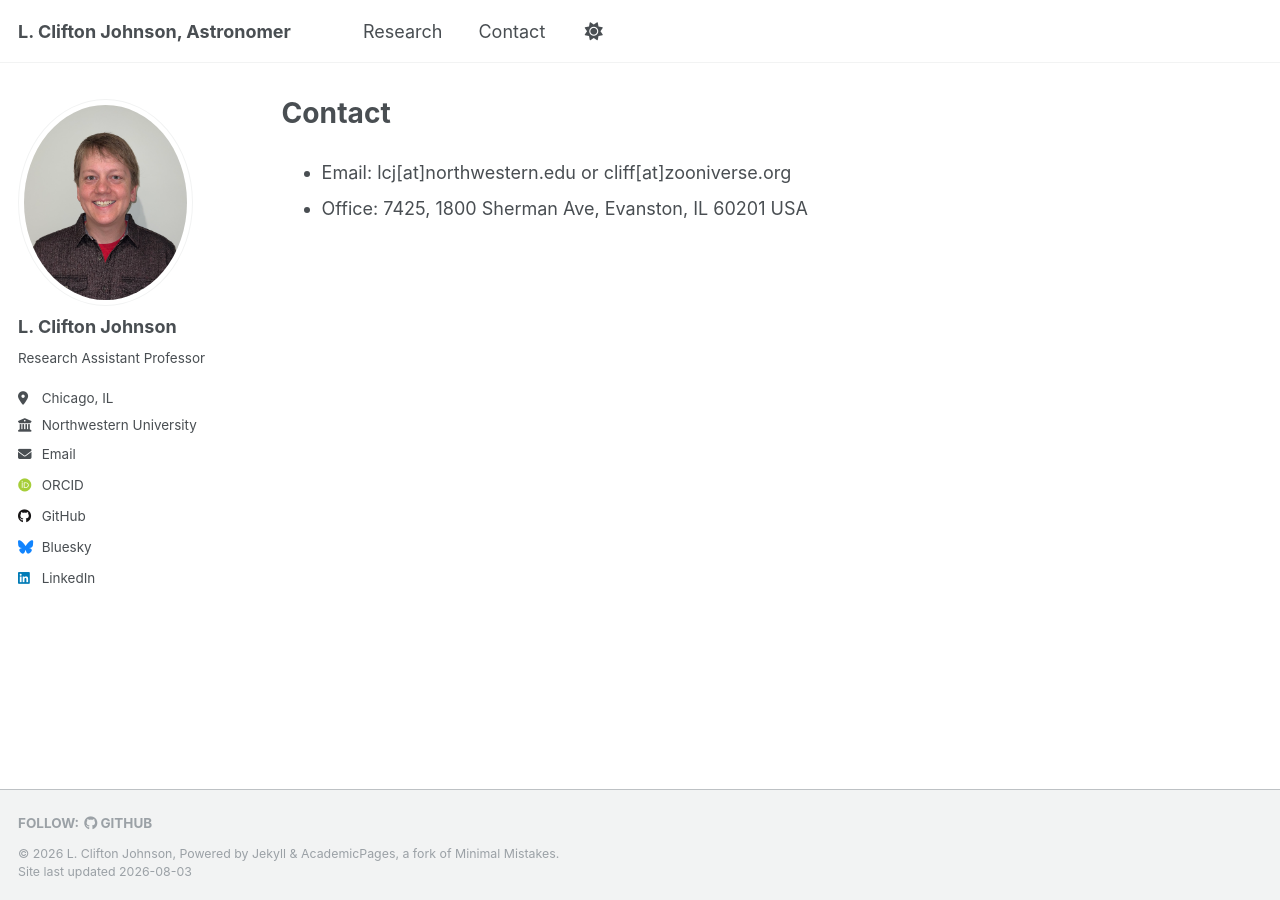
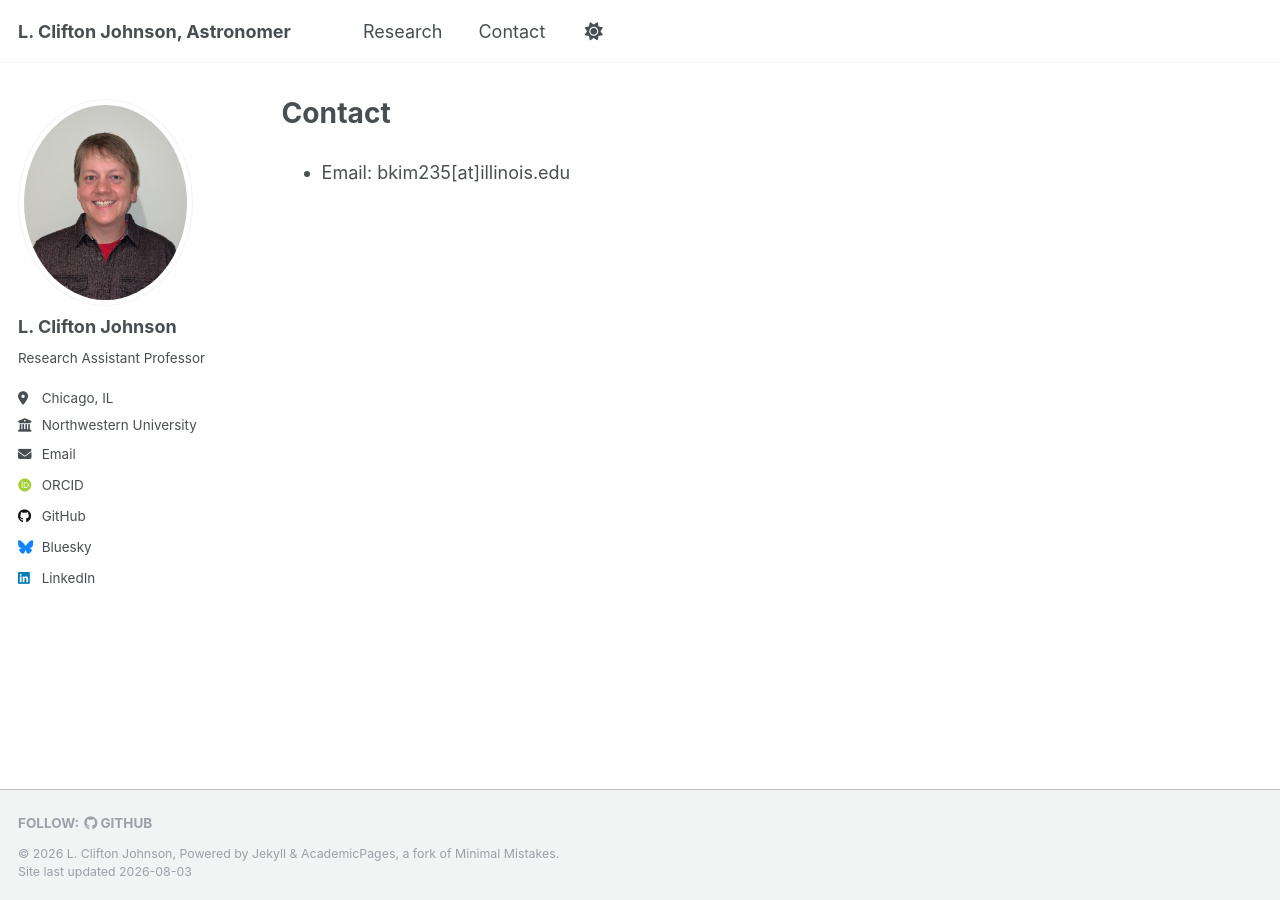
Before and after one commit to braedynkim/braedynkim.github.io, a Jekyll site: the page built from _pages/contact.md, in a window 1280 px wide. Built offline with Jekyll 4.4.1, drawn with Linux system fonts in a browser that asks for light colours; some web fonts are replaced; a script that is not in the unit is left out.

Commit message:
Change contact email and remove office address
Updated contact email and removed office address.

```diff
--- a/_pages/contact.md
+++ b/_pages/contact.md
@@ -4,5 +4,4 @@ title: "Contact"
 author_profile: true
 ---
 
-- Email: lcj\[at\]northwestern.edu or cliff\[at\]zooniverse.org
-- Office: 7425, 1800 Sherman Ave, Evanston, IL 60201 USA
+- Email: bkim235\[at\]illinois.edu
```
